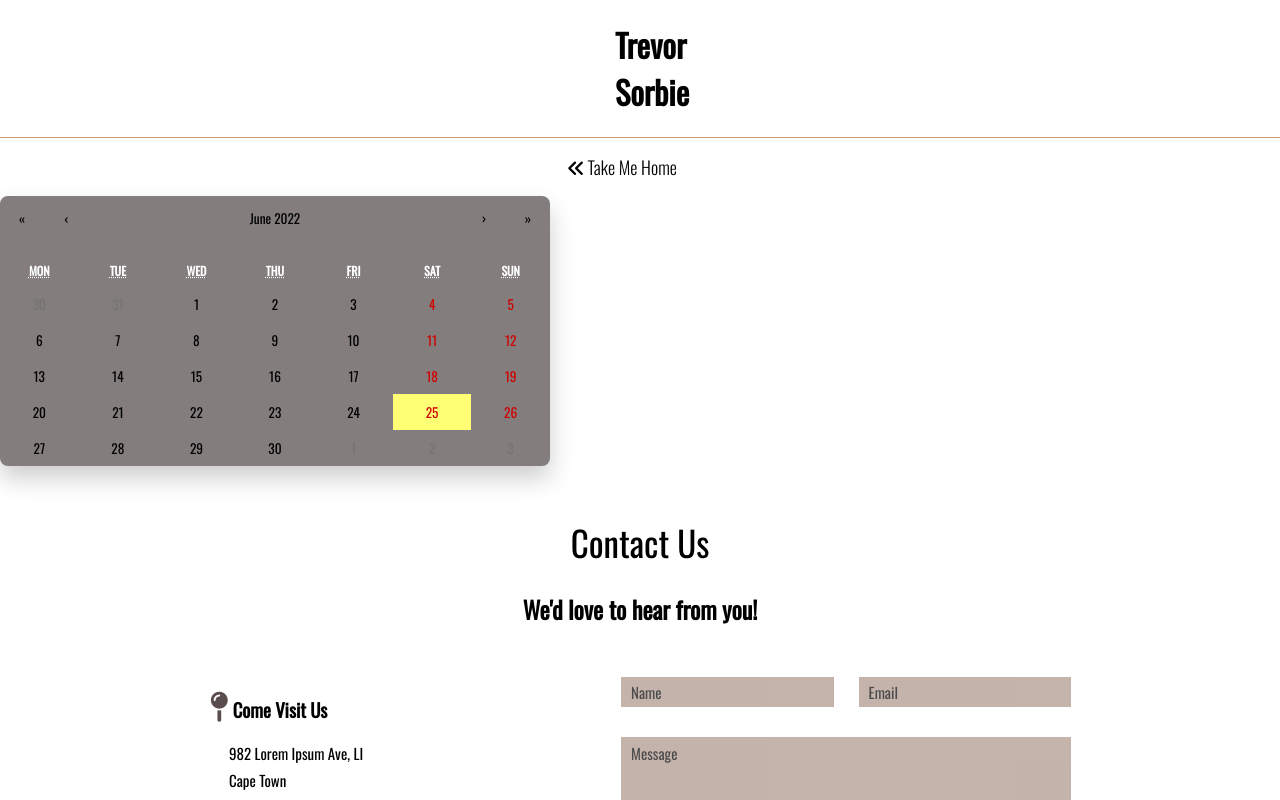
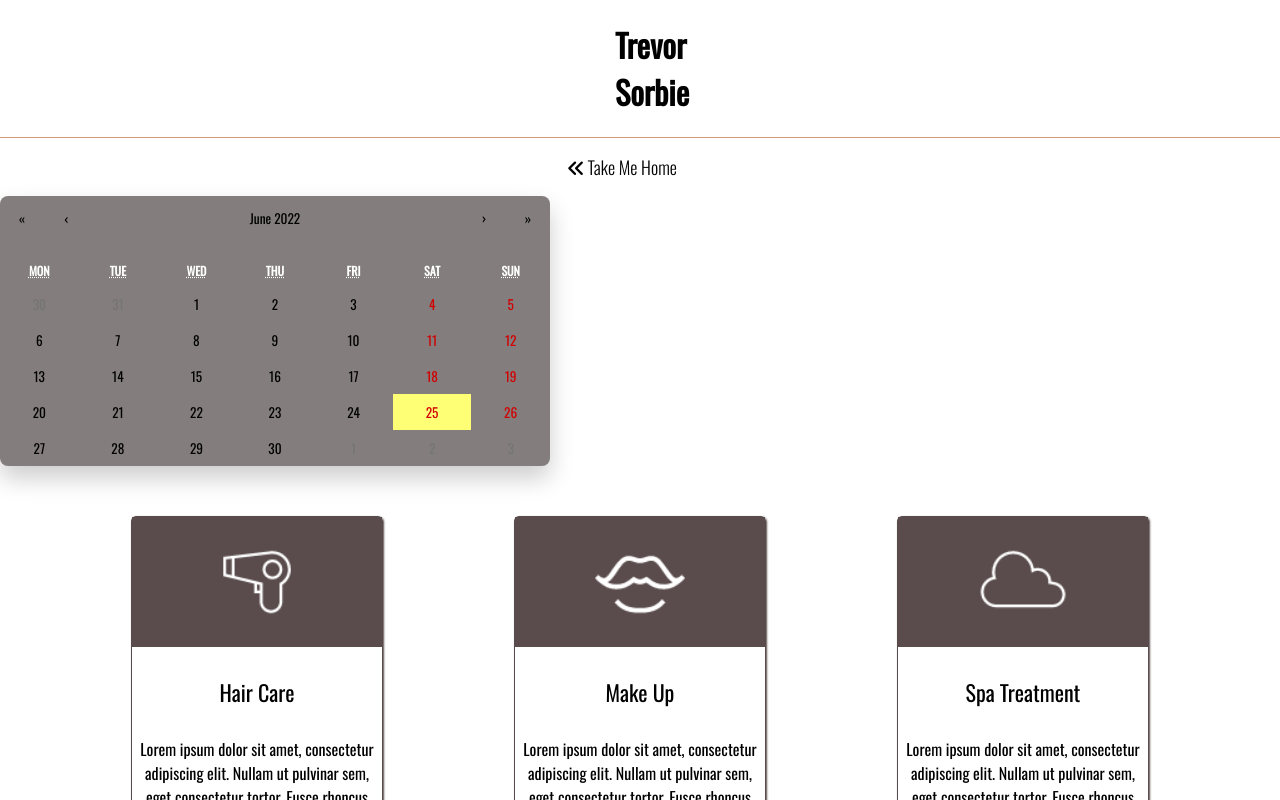
Before and after one commit to keMoleseng/salon-app, a Next.js app: page /booking in a window 1280 px wide. Shown: the top 800 px of the page. Built offline with nearby package versions, Linux system fonts and the light colour scheme; a web font is replaced by a local one.

Commit message:
Adding card component to booking.js.

```diff
--- a/pages/booking.js
+++ b/pages/booking.js
@@ -1,6 +1,7 @@
 import React, { Suspense } from 'react';
 import Calendar from 'react-calendar';
 import Navbar from '../components/Navbar';
+import Card from '../components/Card';
 
 
 export default function Booking() {
@@ -8,6 +9,7 @@ export default function Booking() {
     <div>
       <Navbar />
       <Calendar />
+      <Card />
     </div>
     )
 }
```
